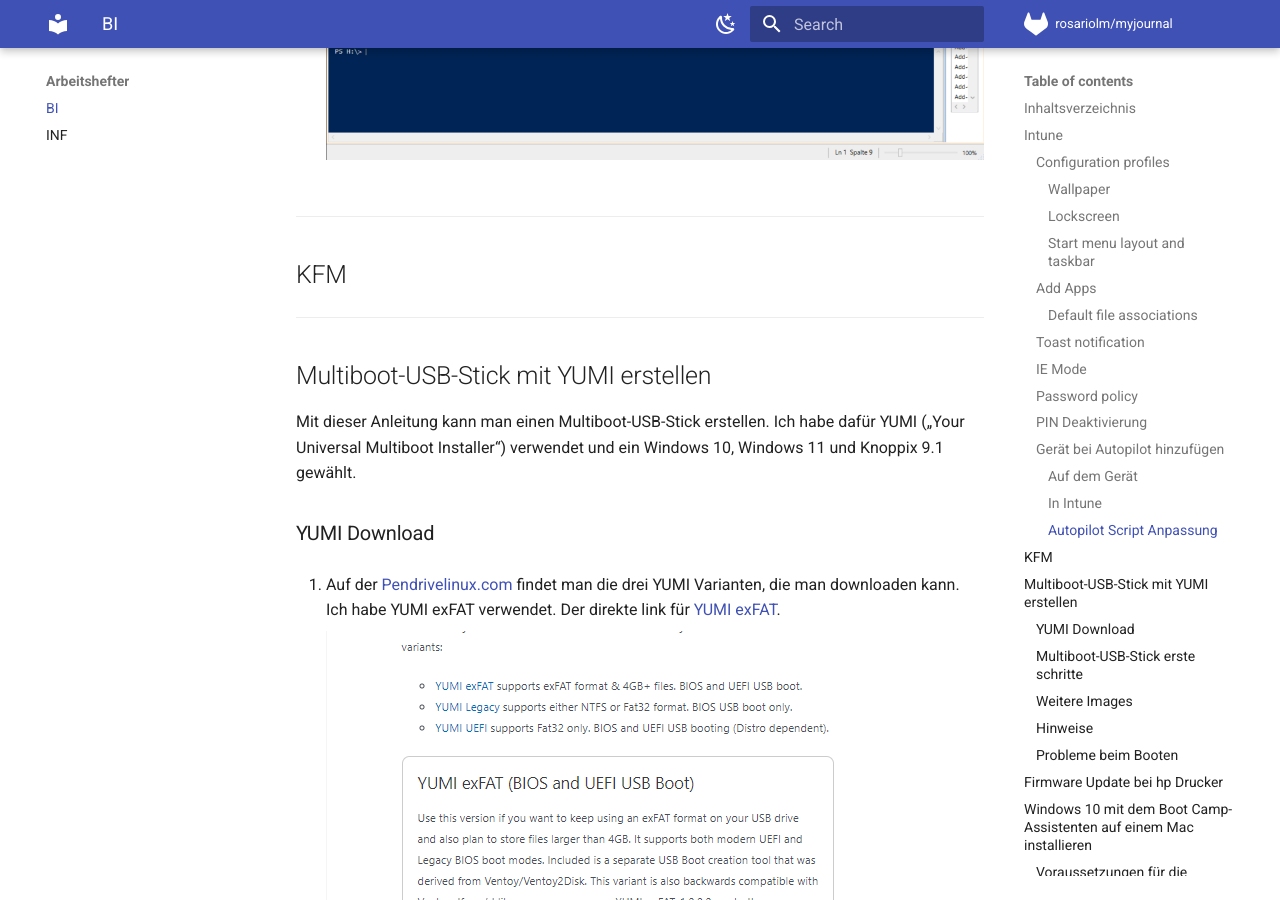
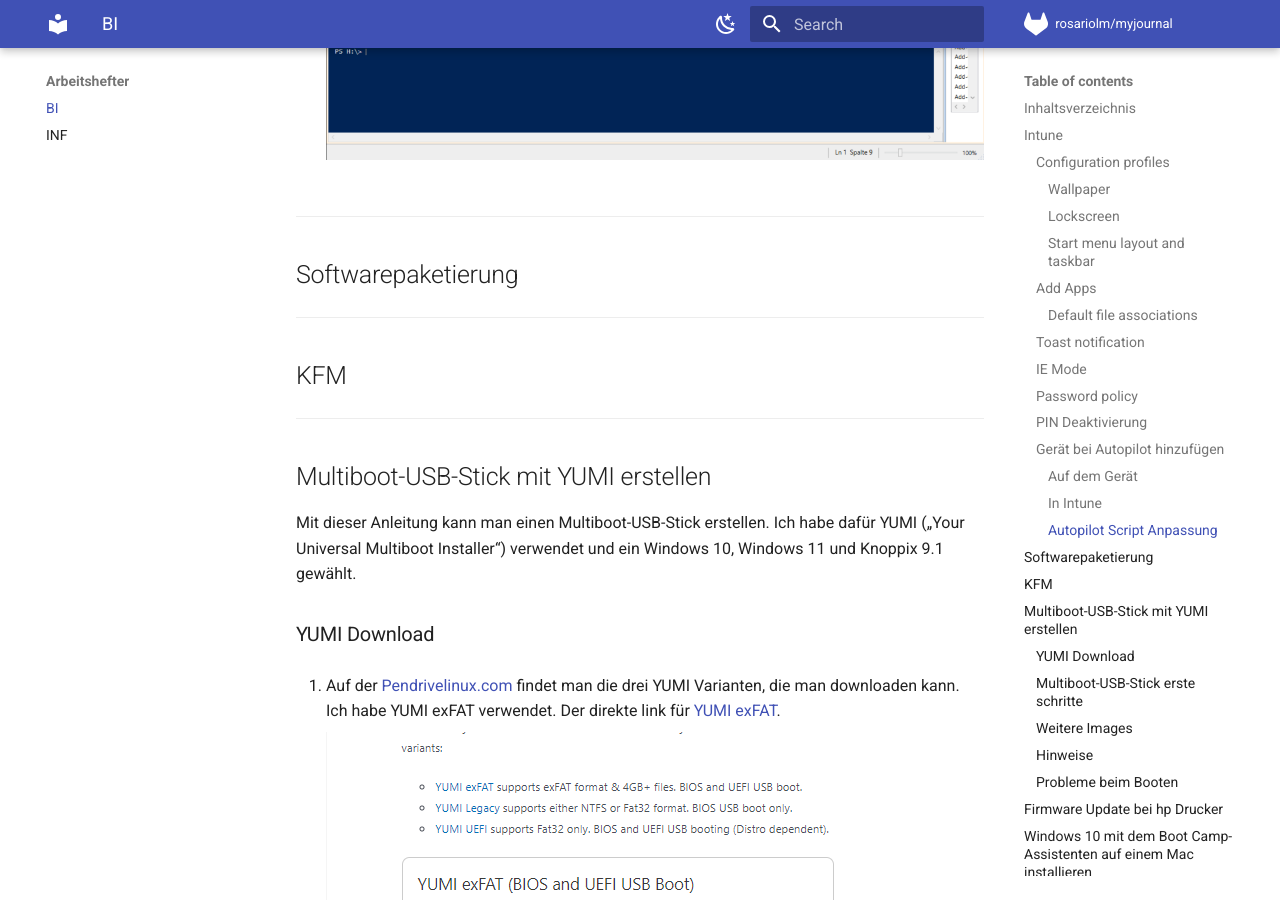
Before and after one commit to rosariolm/myjournal, an MkDocs documentation site: the page built from docs/aberichte/Bi/Arbeitsheft.md, in a window 1280 px wide and 900 px high, scrolled down 8628 px. Built offline with MkDocs 1.6.1 and Material for MkDocs 9.7.7, drawn with Linux system fonts in a browser that asks for light colours; comment, search, counter and statistics services are not loaded; some of the changed text lies outside the part shown.

Commit message:
Table of contents korrigiert

```diff
--- a/docs/aberichte/Bi/Arbeitsheft.md
+++ b/docs/aberichte/Bi/Arbeitsheft.md
@@ -218,10 +218,17 @@
         ![Windows enrollment](../../img/w/w8/w8_7.png)
 
 ---
+
+<a name="SoftPack"></a>
+## Softwarepaketierung
+
+---
+
 <a name="KFM"></a>
 ## KFM
 
 ---
+
 <a name="YUMI"></a>
 ## Multiboot-USB-Stick mit YUMI erstellen
 
@@ -423,6 +430,6 @@
 
     Nach Abschluss der Windows-Installation wird der Mac unter Windows gestartet und das Fenster "Willkommen beim Boot Camp-Installationsprogramm" geöffnet. Nach dem beflogen der Anweisungen auf dem Bildschirm, werden die Boot Camp- und Windows-Support-Software (Treiber)installiert. Sobald dies fertig ist, wird man dazu aufgefordert, den Computer neu zu starten.
 
-## Wechsel zwischen Mac und Windows
+### Wechsel zwischen Mac und Windows
 
 Um zwischen den beiden zu wechseln, muss man bei einem Neustart, die Wahltaste (oder die Alt-Taste) ⌥ während des Startvorgangs gedrückt halten. [Link zur kurz Anleitung von Apple.](https://support.apple.com/de-de/HT208123)
```
